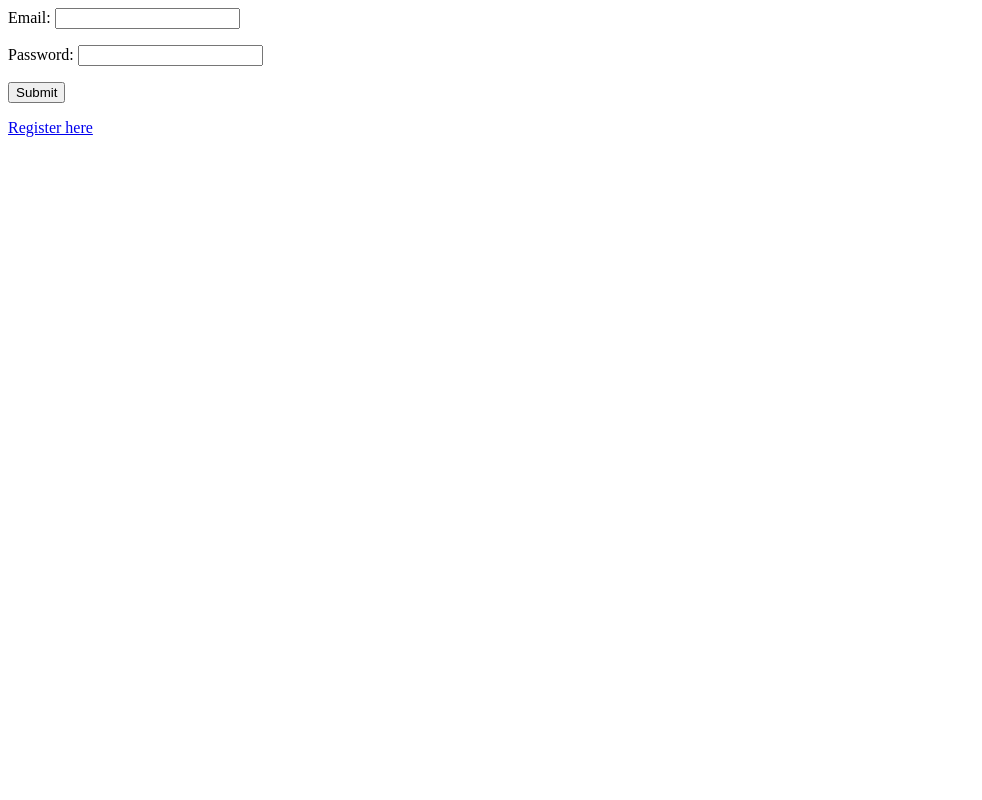
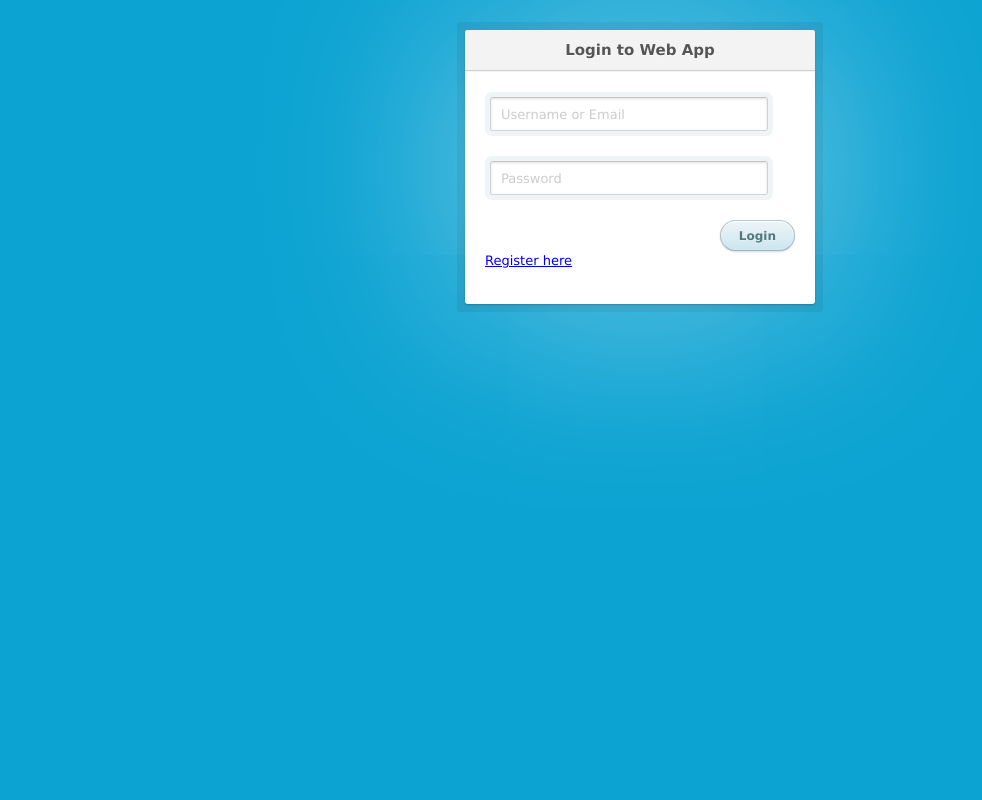
Before and after one commit to abhishekn12/proj, a Flask app: page /loginForm in a window 1280 px wide. Shown: the whole page, without its empty margins (0-982 px from the left). Run offline with Flask 2, Linux system fonts and the light colour scheme.

Commit message:
login css added

```diff
--- /dev/null
+++ b/devv/static/css/login.css
@@ -0,0 +1,169 @@
+body {
+  font: 13px/20px "Lucida Grande", Tahoma, Verdana, sans-serif;
+  color: #404040;
+  background: #0ca3d2;
+}
+
+.login {
+  position: relative;
+  margin: 30px auto;
+  padding: 20px 20px 20px;
+  width: 310px;
+  background: white;
+  border-radius: 3px;
+  -webkit-box-shadow: 0 0 200px rgba(255, 255, 255, 0.5), 0 1px 2px rgba(0, 0, 0, 0.3);
+  box-shadow: 0 0 200px rgba(255, 255, 255, 0.5), 0 1px 2px rgba(0, 0, 0, 0.3);
+}
+
+.login:before {
+  content: '';
+  position: absolute;
+  top: -8px;
+  right: -8px;
+  bottom: -8px;
+  left: -8px;
+  z-index: -1;
+  background: rgba(0, 0, 0, 0.08);
+  border-radius: 4px;
+}
+
+.login h1 {
+  margin: -20px -20px 21px;
+  line-height: 40px;
+  font-size: 15px;
+  font-weight: bold;
+  color: #555;
+  text-align: center;
+  text-shadow: 0 1px white;
+  background: #f3f3f3;
+  border-bottom: 1px solid #cfcfcf;
+  border-radius: 3px 3px 0 0;
+  background-image: -webkit-linear-gradient(top, whiteffd, #eef2f5);
+  background-image: -moz-linear-gradient(top, whiteffd, #eef2f5);
+  background-image: -o-linear-gradient(top, whiteffd, #eef2f5);
+  background-image: linear-gradient(to bottom, whiteffd, #eef2f5);
+  -webkit-box-shadow: 0 1px whitesmoke;
+  box-shadow: 0 1px whitesmoke;
+}
+
+.login p {
+  margin: 20px 0 0;
+}
+
+.login p:first-child {
+  margin-top: 0;
+}
+
+.login input[type=text], .login input[type=password] {
+  width: 278px;
+}
+
+.login p.remember_me {
+  float: left;
+  line-height: 31px;
+}
+
+.login p.remember_me label {
+  font-size: 12px;
+  color: #777;
+  cursor: pointer;
+}
+
+.login p.remember_me input {
+  position: relative;
+  bottom: 1px;
+  margin-right: 4px;
+  vertical-align: middle;
+}
+
+.login p.submit {
+  text-align: right;
+}
+
+.login-help {
+  margin: 20px 0;
+  font-size: 11px;
+  color: white;
+  text-align: center;
+  text-shadow: 0 1px #2a85a1;
+}
+
+.login-help a {
+  color: #cce7fa;
+  text-decoration: none;
+}
+
+.login-help a:hover {
+  text-decoration: underline;
+}
+
+:-moz-placeholder {
+  color: #c9c9c9 !important;
+  font-size: 13px;
+}
+
+::-webkit-input-placeholder {
+  color: #ccc;
+  font-size: 13px;
+}
+
+input {
+  font-family: 'Lucida Grande', Tahoma, Verdana, sans-serif;
+  font-size: 14px;
+}
+
+input[type=text], input[type=password] {
+  margin: 5px;
+  padding: 0 10px;
+  width: 200px;
+  height: 34px;
+  color: #404040;
+  background: white;
+  border: 1px solid;
+  border-color: #c4c4c4 #d1d1d1 #d4d4d4;
+  border-radius: 2px;
+  outline: 5px solid #eff4f7;
+  -moz-outline-radius: 3px;
+  -webkit-box-shadow: inset 0 1px 3px rgba(0, 0, 0, 0.12);
+  box-shadow: inset 0 1px 3px rgba(0, 0, 0, 0.12);
+}
+
+input[type=text]:focus, input[type=password]:focus {
+  border-color: #7dc9e2;
+  outline-color: #dceefc;
+  outline-offset: 0;
+}
+
+input[type=submit] {
+  padding: 0 18px;
+  height: 29px;
+  font-size: 12px;
+  font-weight: bold;
+  color: #527881;
+  text-shadow: 0 1px #e3f1f1;
+  background: #cde5ef;
+  border: 1px solid;
+  border-color: #b4ccce #b3c0c8 #9eb9c2;
+  border-radius: 16px;
+  outline: 0;
+  -webkit-box-sizing: content-box;
+  -moz-box-sizing: content-box;
+  box-sizing: content-box;
+  background-image: -webkit-linear-gradient(top, #edf5f8, #cde5ef);
+  background-image: -moz-linear-gradient(top, #edf5f8, #cde5ef);
+  background-image: -o-linear-gradient(top, #edf5f8, #cde5ef);
+  background-image: linear-gradient(to bottom, #edf5f8, #cde5ef);
+  -webkit-box-shadow: inset 0 1px white, 0 1px 2px rgba(0, 0, 0, 0.15);
+  box-shadow: inset 0 1px white, 0 1px 2px rgba(0, 0, 0, 0.15);
+}
+
+input[type=submit]:active {
+  background: #cde5ef;
+  border-color: #9eb9c2 #b3c0c8 #b4ccce;
+  -webkit-box-shadow: inset 0 0 3px rgba(0, 0, 0, 0.2);
+  box-shadow: inset 0 0 3px rgba(0, 0, 0, 0.2);
+}
+
+.lt-ie9 input[type=text], .lt-ie9 input[type=password] {
+  line-height: 34px;
+}
--- a/devv/templates/login.html
+++ b/devv/templates/login.html
@@ -1,15 +1,21 @@
 <html>
 <head>
 <title>	First flask app </title>
+<link rel="stylesheet" type="text/css" href="static\css\login.css">
 </head>
 <body>
 <p> {{error}} </p>
-<form action="/login" method="POST">
-	<p>Email: <input type="text" name="email"></p>
-	<p>Password: <input type="password" name="password"></p>
-	<p><input type="submit"></p>
-	<a href="/registerationForm">Register here</a>
-</form>
+<div class="login">
+	<h1>Login to Web App</h1>
+	<form method="post" action="/loginForm">
+	  <p><input type="text" name="login" value="" placeholder="Username or Email"></p>
+	  <p><input type="password" name="password" value="" placeholder="Password"></p>
+
+	  <p class="submit"><input type="submit" name="commit" value="Login"></p>
+	  <a href="/registerationForm">Register here</a>
+	</form>
+  </div>
+
 
 </body>
 </html>
```
Also changed, not shown: devv/database.db.
